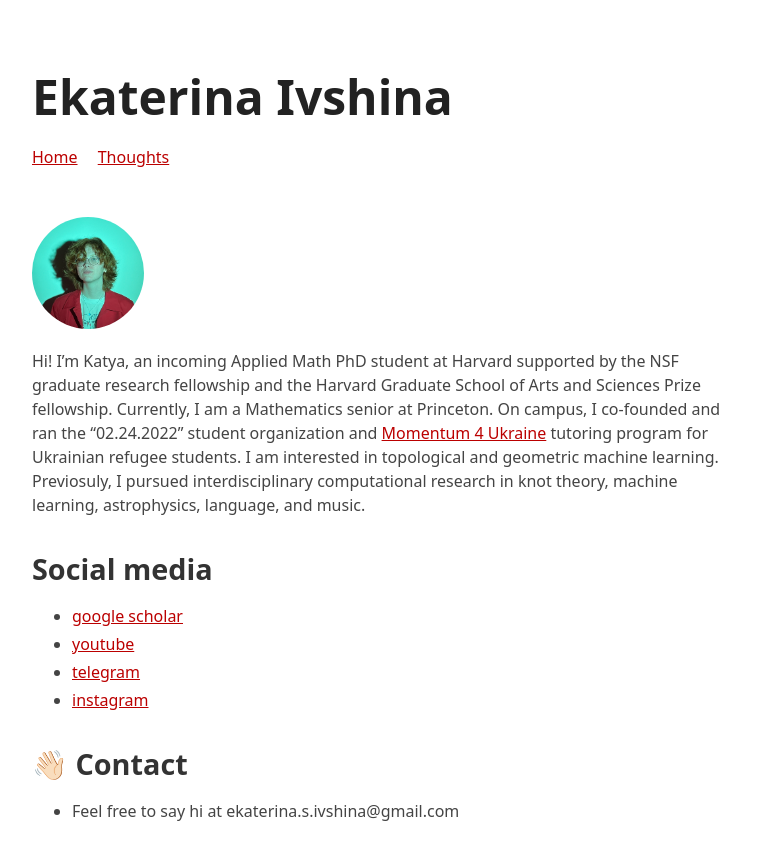
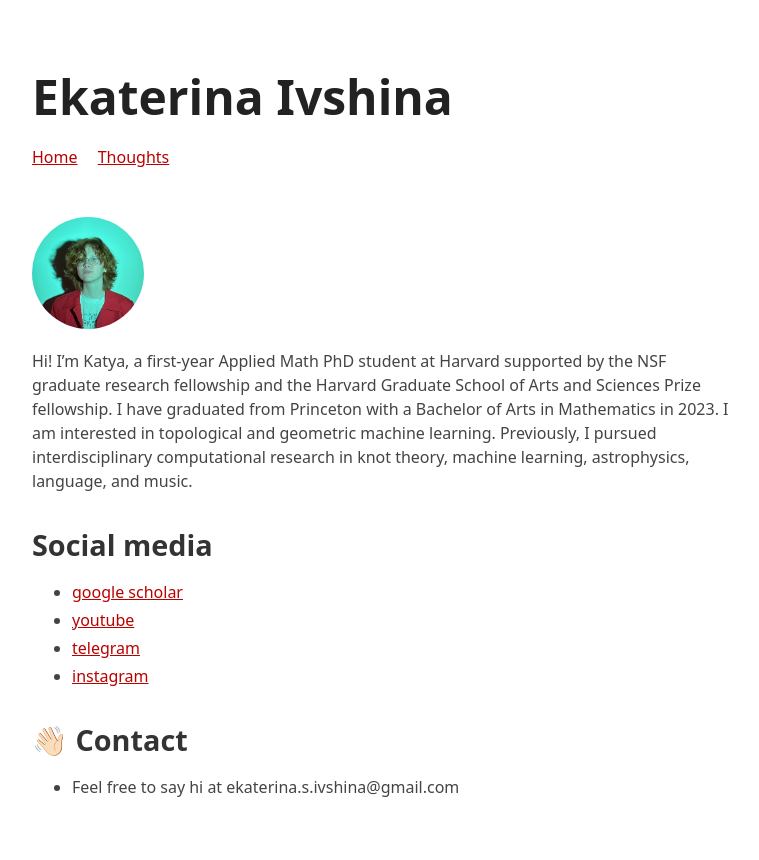
Before and after one commit to eivshina/point-theme, a Jekyll site: the page built from index.md, in a window 1280 px wide. Shown: the top 860 px of the page, without its empty margins (258-1017 px from the left). Built offline with Jekyll 4.4.1, drawn with Linux system fonts in a browser that asks for light colours.

Commit message:
Update index.md

```diff
--- a/index.md
+++ b/index.md
@@ -1,7 +1,7 @@
 ---
 ---
 
-Hi! I'm Katya, an incoming Applied Math PhD student at Harvard supported by the NSF graduate research fellowship and the Harvard Graduate School of Arts and Sciences Prize fellowship. Currently, I am a Mathematics senior at Princeton. On campus, I co-founded and ran the "02.24.2022" student organization and [Momentum 4 Ukraine](https://momentumai.org/momentum4ukraine) tutoring program for Ukrainian refugee students. I am interested in topological and geometric machine learning. Previosuly, I pursued interdisciplinary computational research in knot theory, machine learning, astrophysics, language, and music.
+Hi! I'm Katya, a first-year Applied Math PhD student at Harvard supported by the NSF graduate research fellowship and the Harvard Graduate School of Arts and Sciences Prize fellowship. I have graduated from Princeton with a Bachelor of Arts in Mathematics in 2023. I am interested in topological and geometric machine learning. Previously, I pursued interdisciplinary computational research in knot theory, machine learning, astrophysics, language, and music.
 
 ## Social media
 - [google scholar](https://scholar.google.com/citations?hl=en&user=jhYd_wsAAAAJ&scilu=&scisig=ADuiNO0AAAAAZDMSRpHneTjWPPsvODMwArfDODM&gmla=ABEO0YpqhbzwNKBzhMCn82MdDVi4Sd9RJdhBFiiUF8vzAt6qK3moUdH5SecKPAmUxo9ER0HjHyY0UVPe6gnb_zVOSMF5XKkDdnyK9b-WAGQ&sciund=14544799918200701033)
```
